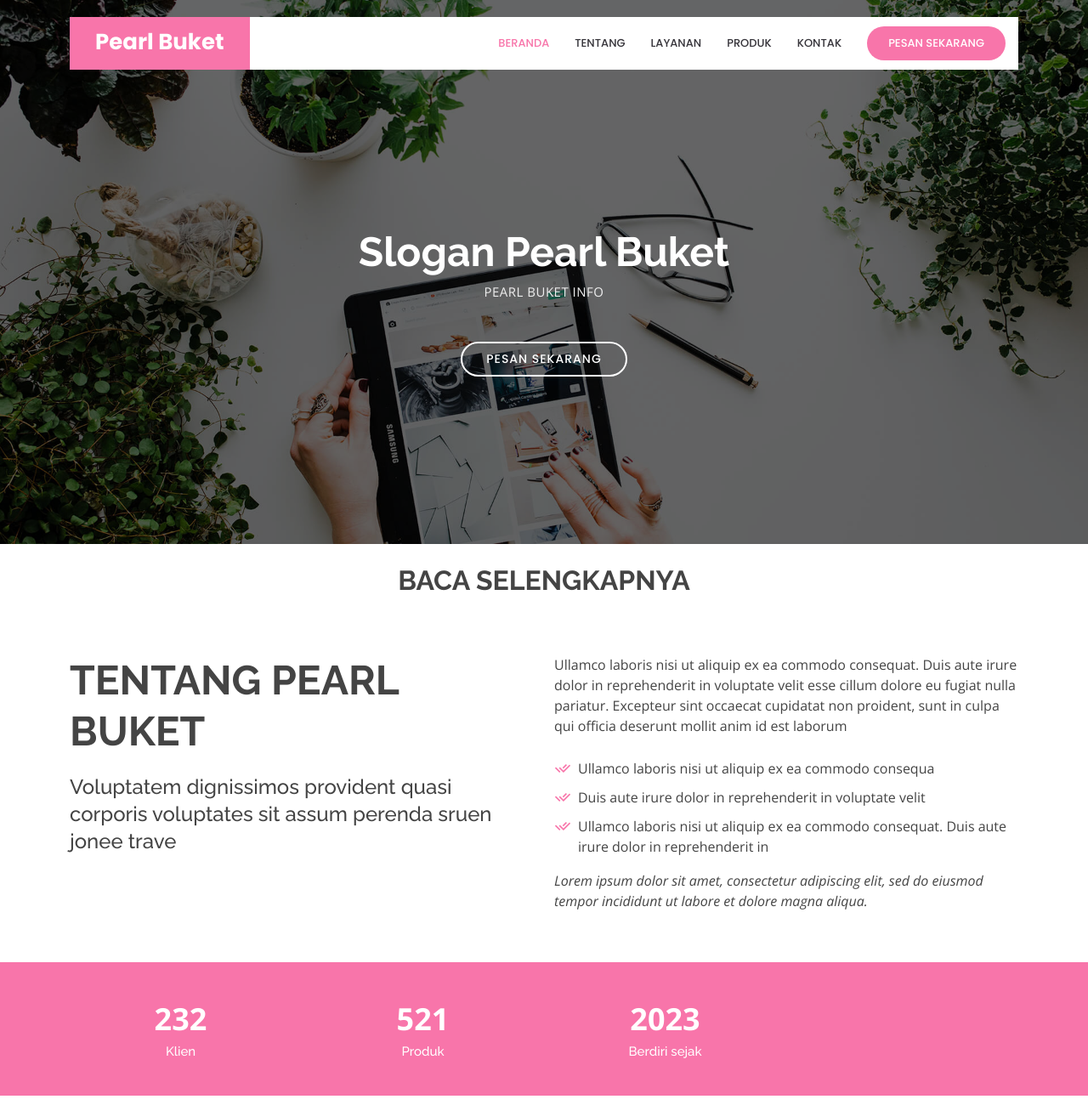
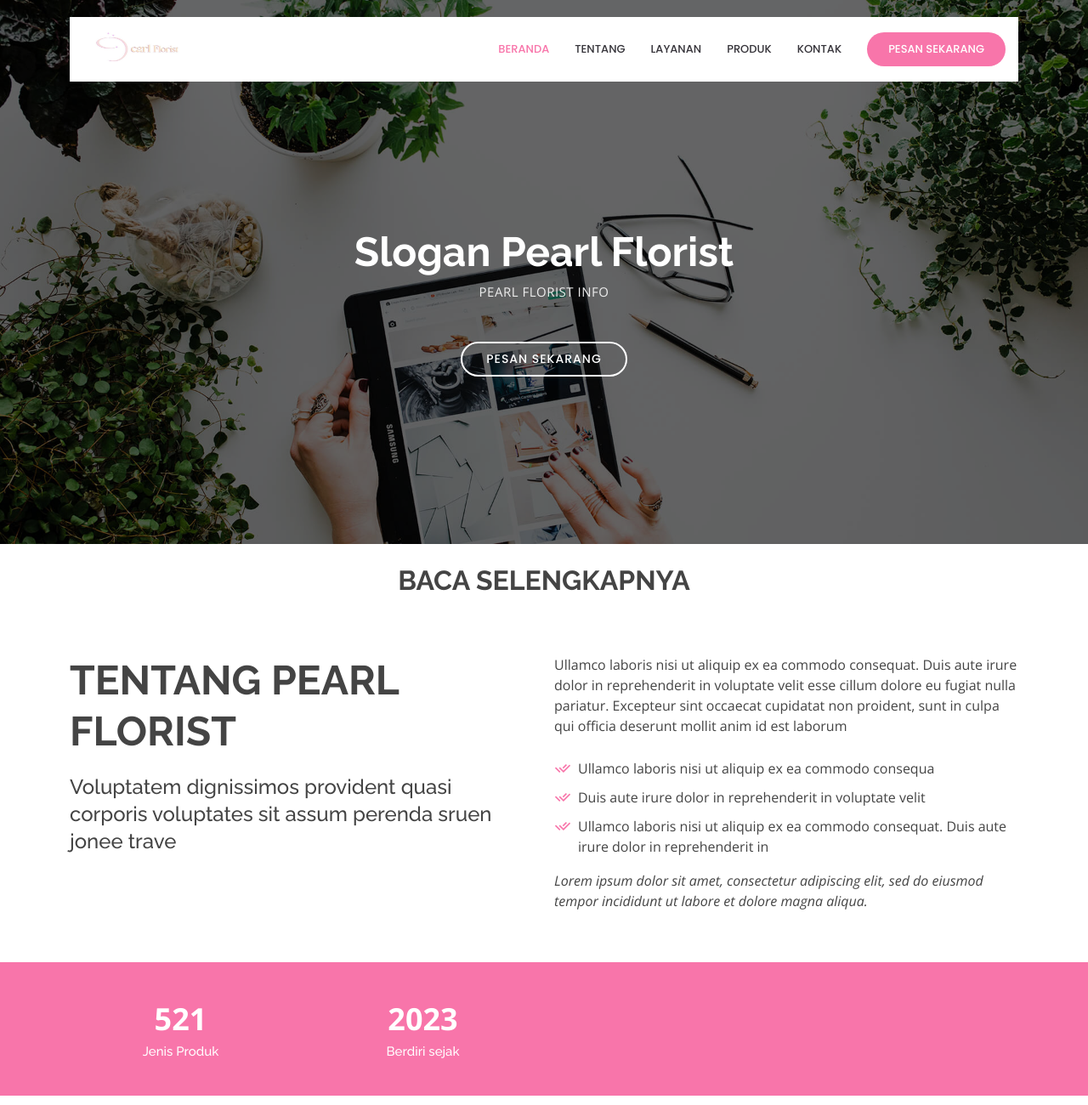
Before and after one commit to arnoriel/pearl-buket, a plain HTML site: page index.html in a window 1280 px wide. Shown: the top 1300 px of the page at 85% size. Drawn offline with nearby package versions, Linux system fonts and the light colour scheme.

Commit message:
update icon

```diff
--- a/assets/css/style.css
+++ b/assets/css/style.css
@@ -98,7 +98,7 @@ h6 {
 #header .logo {
   overflow: hidden;
   padding: 16px 30px 12px 30px;
-  background: #F875AA;
+  background: #fff;
 }
 
 #header .logo h1 {
@@ -125,12 +125,12 @@ h6 {
   #header {
     box-shadow: 0px 2px 15px rgba(0, 0, 0, 0.1);
     top: 0;
-    background: #F875AA;
+    background: #fff;
   }
 
   #header.header-scrolled,
   #header .header-container {
-    background: #F875AA;
+    background: #fff;
   }
 
   #header .logo {
--- a/index.html
+++ b/index.html
@@ -5,13 +5,13 @@
   <meta charset="utf-8">
   <meta content="width=device-width, initial-scale=1.0" name="viewport">
 
-  <title>Pearl Buket</title>
+  <title>Pearl Florist</title>
   <meta content="" name="description">
   <meta content="" name="keywords">
 
   <!-- Favicons -->
-  <link href="assets/img/favicon.png" rel="icon">
-  <link href="assets/img/apple-touch-icon.png" rel="apple-touch-icon">
+  <link href="assets/img/icon.png" rel='shortcut icon'>
+  <!-- <link href="assets/img/apple-touch-icon.png" rel="apple-touch-icon"> -->
 
   <!-- Google Fonts -->
   <link href="https://fonts.googleapis.com/css?family=Open+Sans:300,300i,400,400i,600,600i,700,700i|Raleway:300,300i,400,400i,500,500i,600,600i,700,700i|Poppins:300,300i,400,400i,500,500i,600,600i,700,700i" rel="stylesheet">
@@ -44,9 +44,9 @@
     <div class="container">
       <div class="header-container d-flex align-items-center justify-content-between">
         <div class="logo">
-          <h1 class="text-light"><a href="index.html"><span>Pearl Buket</span></a></h1>
+          <h1 class="text-light"><a href="index.html"><img src="assets/img/logotext.jpeg" alt="icon" style="width: 100px;"></a></h1>
           <!-- Uncomment below if you prefer to use an image logo -->
-          <!-- <a href="index.html"><img src="assets/img/logo.png" alt="" class="img-fluid"></a>-->
+          <!-- <a href="index.html"><img src="assets/img/logotext.jpeg" alt="" class="img-fluid"></a> -->
         </div>
 
         <nav id="navbar" class="navbar">
@@ -68,8 +68,8 @@
   <!-- ======= Hero Section ======= -->
   <section id="hero" class="d-flex align-items-center">
     <div class="container text-center position-relative" data-aos="fade-in" data-aos-delay="200">
-      <h1>Slogan Pearl Buket</h1>
-      <h2>Pearl Buket Info</h2>
+      <h1>Slogan Pearl Florist</h1>
+      <h2>Pearl Florist Info</h2>
       <a link href="https://wa.me/6282165564718" target="_blank" class="btn-get-started">Pesan Sekarang</a>
     </div>
   </section><!-- End Hero -->
@@ -83,7 +83,7 @@
 
         <div class="row content">
           <div class="col-lg-6" data-aos="fade-right" data-aos-delay="100">
-            <h2>Tentang Pearl Buket</h2>
+            <h2>Tentang Pearl Florist</h2>
             <h3>Voluptatem dignissimos provident quasi corporis voluptates sit assum perenda sruen jonee trave</h3>
           </div>
           <div class="col-lg-6 pt-4 pt-lg-0" data-aos="fade-left" data-aos-delay="200">
@@ -113,14 +113,14 @@
 
         <div class="row counters">
 
-          <div class="col-lg-3 col-6 text-center">
+          <!-- <div class="col-lg-3 col-6 text-center">
             <span data-purecounter-start="0" data-purecounter-end="232" data-purecounter-duration="1" class="purecounter"></span>
             <p>Klien</p>
-          </div>
+          </div> -->
 
           <div class="col-lg-3 col-6 text-center">
             <span data-purecounter-start="0" data-purecounter-end="521" data-purecounter-duration="1" class="purecounter"></span>
-            <p>Produk</p>
+            <p>Jenis Produk</p>
           </div>
 
           <div class="col-lg-3 col-6 text-center">
@@ -140,7 +140,7 @@
         <div class="row">
           <div class="col-lg-4 d-flex align-items-stretch" data-aos="fade-right">
             <div class="content">
-              <h3>Kenapa harus Pearl Buket?</h3>
+              <h3>Kenapa harus Pearl Florist?</h3>
               <p>
                 Lorem ipsum dolor sit amet, consectetur adipiscing elit, sed do eiusmod tempor incididunt ut labore et dolore magna aliqua. Duis aute irure dolor in reprehenderit
                 Asperiores dolores sed et. Tenetur quia eos. Autem tempore quibusdam vel necessitatibus optio ad corporis.
@@ -526,7 +526,7 @@
                 <div class="info w-100 mt-4">
                   <i class="bi bi-instagram"></i>
                   <h4>Instagram:</h4>
-                  <p>Pearl Buket</p>
+                  <p>Pearl Florist</p>
                   <p><a link href="https://www.instagram.com/pearl_buket/" target="_blank" class="btn-get-started scrollto">Kunjungi Profil Instagram</a></p>
                 </div>
               </div>
@@ -547,7 +547,7 @@
 
       <div class="me-md-auto text-center text-md-start">
         <div class="copyright">
-          &copy;<strong><span>Pearl Buket</span></strong>.
+          &copy;<strong><span>Pearl Florist</span></strong>.
         </div>
 
       </div>
```
Also changed, not shown: assets/img/icon.png (added), assets/img/logo.jpeg (added), assets/img/logotext.jpeg (added).
